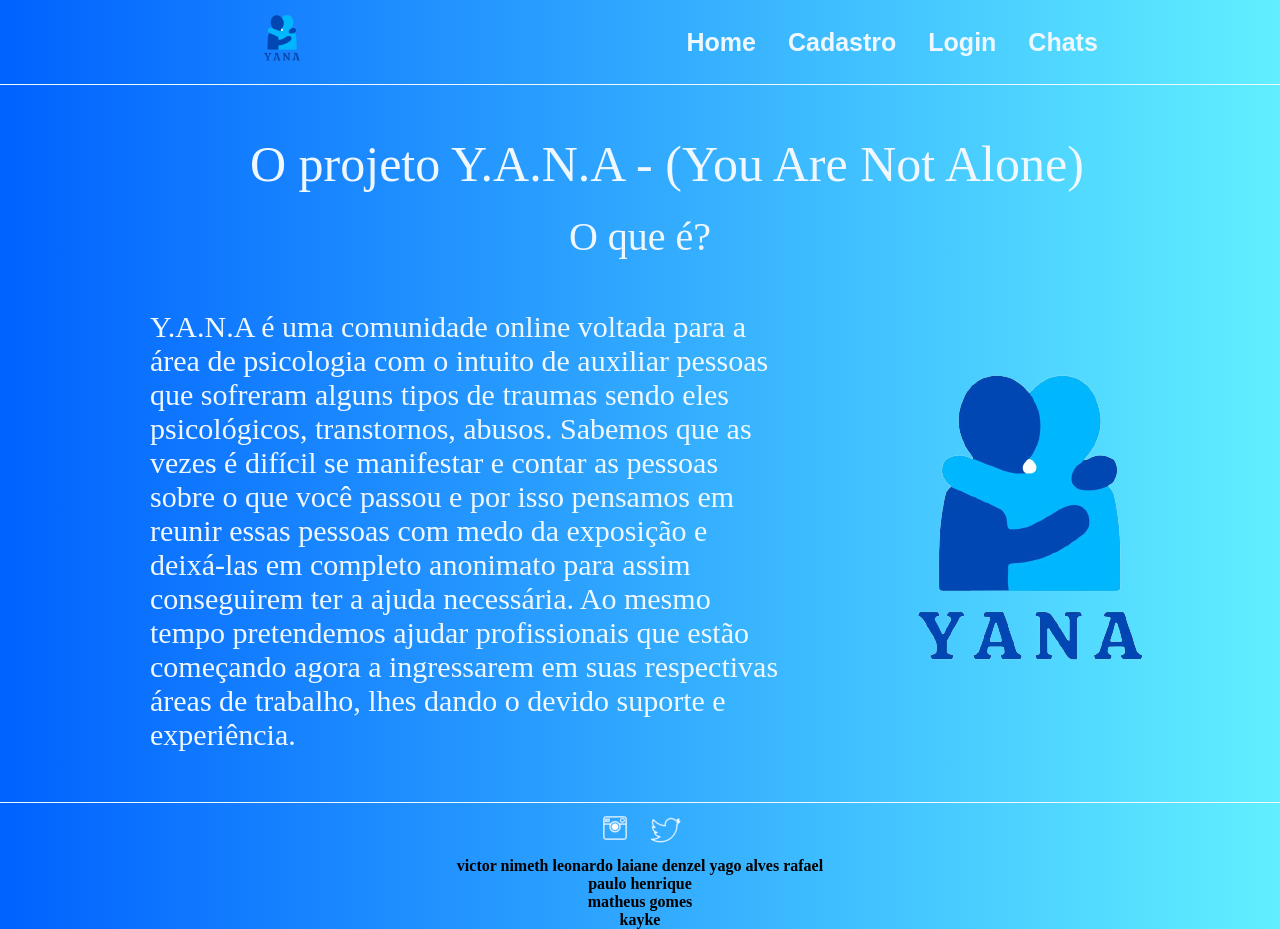
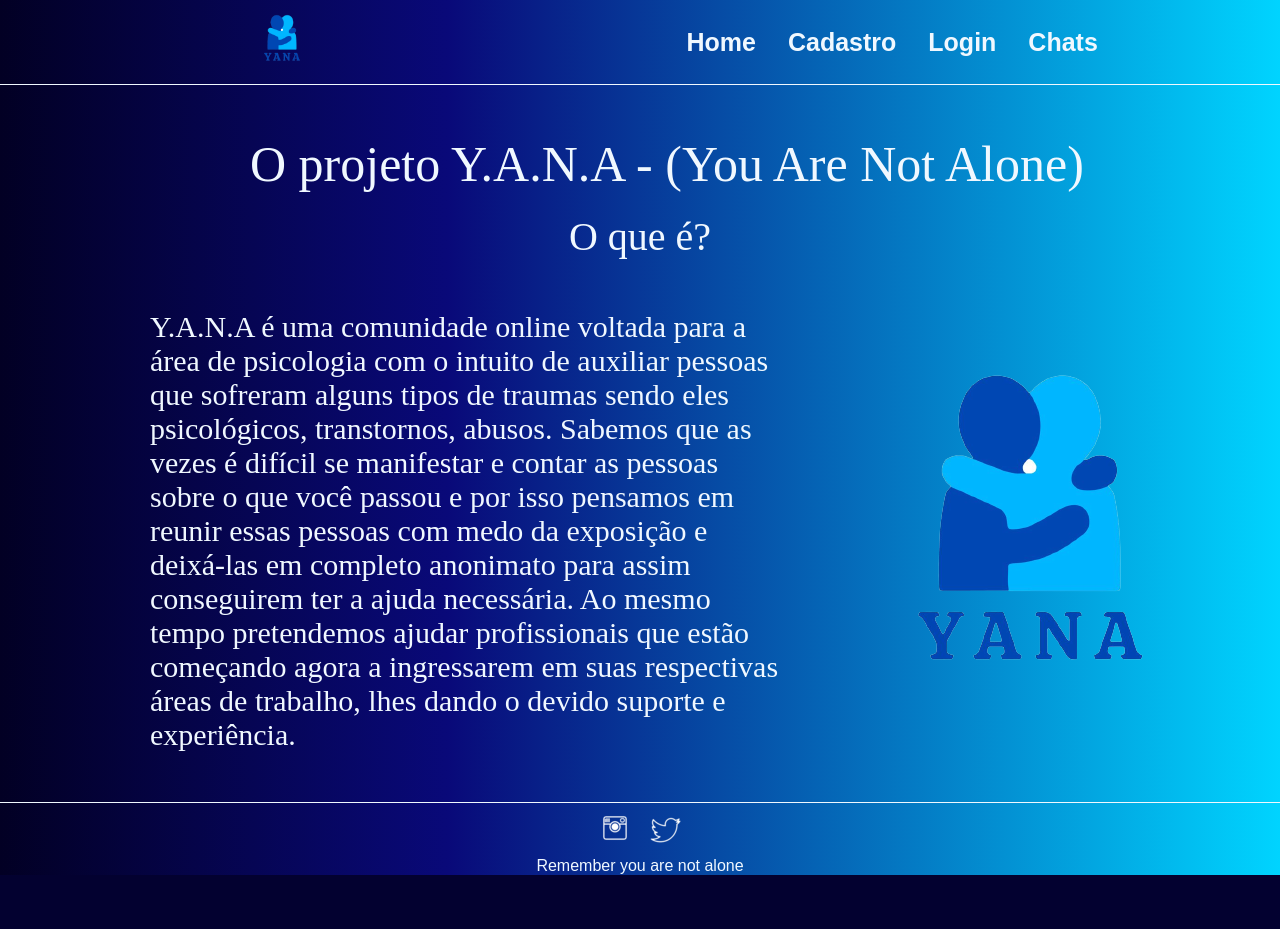
Before and after one commit to KaykeMatiasS/yana, a PHP site: page /tela.html in a window 1280 px wide. After the commit the page ends 875 px from the top, so only its background shows below. Run offline with PHP 8.4, Linux system fonts and the light colour scheme.

Commit message:
adicionei a imagem ao aldo do titulo
coloquei a logo do yana ao lado do nome na aba do navegador

```diff
--- a/Index_YANA/Home.html
+++ b/Index_YANA/Home.html
@@ -17,6 +17,7 @@
         <a href="../tela menu/tela.html" class="cabecalho-menu-item">Home</a>
         <a href="../Perfil/perfil.php" class="cabecalho-menu-item">Perfil</a>
         <a href="../tela_chat/index.html" class="cabecalho-menu-item">Chats</a>
+        <a class="cabecalho-menu-item">Colaboradores</a>
     </nav>
 
 </header>
--- a/Tela menu/style.css
+++ b/Tela menu/style.css
@@ -10,12 +10,8 @@
 
 body{
     font-size: 100%;
-    background: hsla(217, 100%, 50%, 1);
-    background: linear-gradient(90deg, hsla(217, 100%, 50%, 1) 0%, hsla(186, 100%, 69%, 1) 100%);
-    background: -moz-linear-gradient(90deg, hsla(217, 100%, 50%, 1) 0%, hsla(186, 100%, 69%, 1) 100%);
-
+    background-image: linear-gradient(90deg, rgba(2,0,36,1) 0%, rgba(9,9,121,1) 35%, rgba(0,212,255,1) 100%);
 }
-
 .cabecalho{
     display: flex;
     flex-direction: row;
@@ -91,7 +87,13 @@ body{
 }
 
 .alinhamento{
-
-text-align: center;
+    display: flex;
+    flex-direction: row;
+    justify-content: space-around;
 
 }
+
+.cor{
+    color: aliceblue;
+    font-family: 'Sarala', sans-serif;
+}
--- a/Tela menu/tela.html
+++ b/Tela menu/tela.html
@@ -5,7 +5,8 @@
     <meta http-equiv="X-UA-Compatible" content="IE=edge">
     <meta name="viewport" content="width=device-width, initial-scale=1.0">
     <meta name="description" content="Estamos aqui para ajuda-lo da melhor forma que conseguirmos, junto de profissionais aos quais te darão todo o apoio para seguir em frente">
-    <title>Y.A.N.A. You Are Not Alone</title>
+    <title>Y.A.N.A.</title>
+    <link rel="shortcut icon" href="../Tela menu/images/Logo.png">
     <link rel="stylesheet" type="text/css" href="style.css">
 </head>
 <body>
@@ -47,12 +48,8 @@
         <a target="blank" href="//twitter.com/ProjetoYana"><img src="images/icone1.png" class="link-imagem" alt="link do nosso twiiter"></a>
     </div>
         <section class="alinhamento">
-          <div>
-            <h4>victor nimeth    leonardo laiane denzel yago alves rafael</h4>
-            <h4>paulo henrique</h4>
-            <h4> matheus gomes</h4>
-            <h4>kayke</h4>
-
+          <div class="cor">
+            <p>Remember you are not alone</p>
           </div>
         </section>
 </footer>
```
